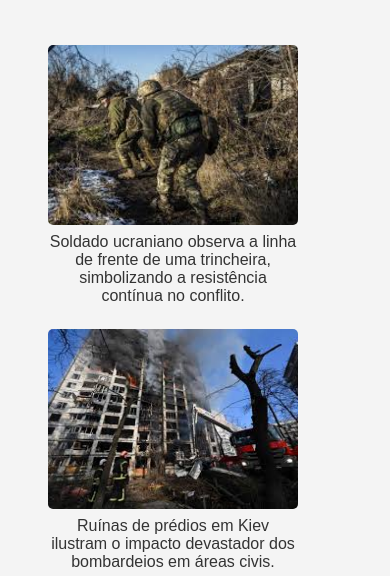
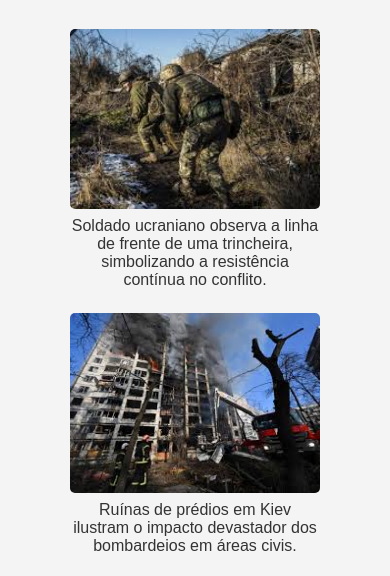
Before and after one commit to kaellima122/provasite, a plain HTML site: page galeria.html in a window 390 px wide. Shown: the part 256-832 px from the top of the page. Drawn offline with Linux system fonts and the light colour scheme.

Commit message:
Update galeria.css

```diff
--- a/css/galeria.css
+++ b/css/galeria.css
@@ -119,8 +119,12 @@ footer {
 }
 
 @media (max-width: 480px) {
+  /* Corrigir centralização da galeria */
   .grid-galeria {
     grid-template-columns: 1fr;
+    padding: 0 10px; /* Adicionando um pequeno padding lateral */
+    justify-items: center; /* Força a centralização */
+    margin: 0 auto; /* Garantir que o container fique centralizado */
   }
 
   nav a {
```
